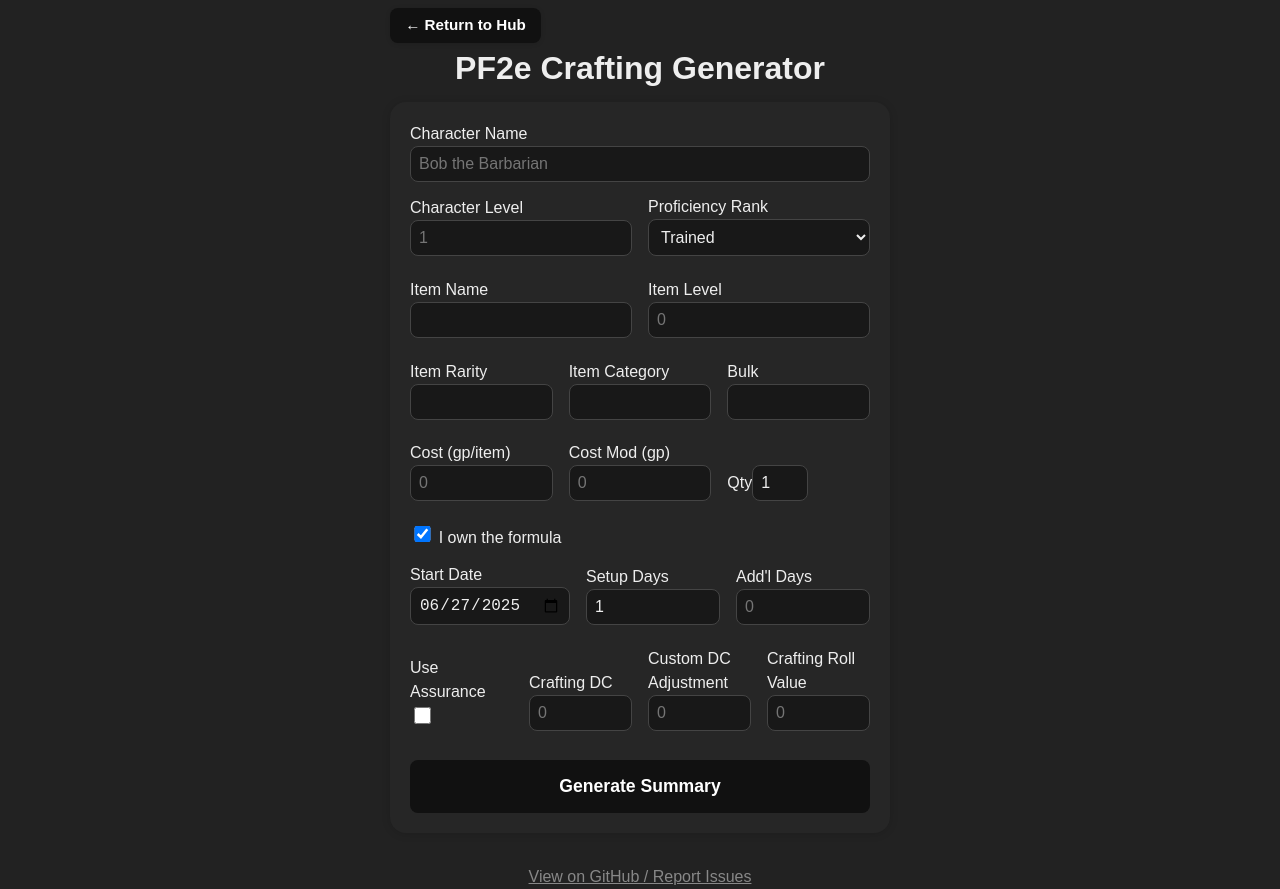
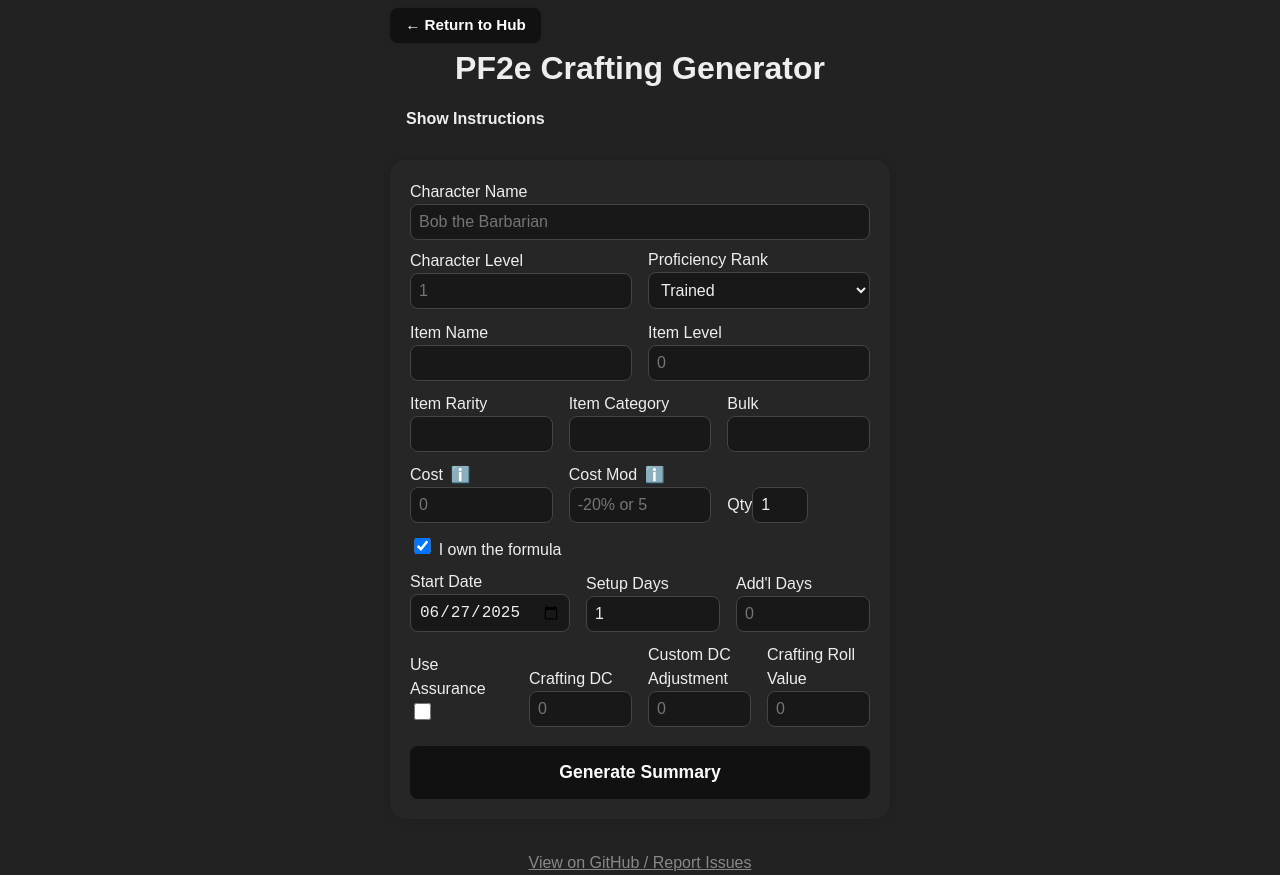
Before and after one commit to tuhs1985/pf2e-crafting, a React (Vite) app: page / in a window 1280 px wide. Built offline with nearby package versions, Linux system fonts and the light colour scheme.

Commit message:
Added features
Popover helper for popout text in spots
added % as an option for crafting modifier

```diff
--- a/src/App.css
+++ b/src/App.css
@@ -30,7 +30,7 @@ h1 {
 .form-row {
   display: flex;
   gap: 1rem;
-  margin-bottom: 0.5rem;
+  margin-bottom: 0.18rem;
   align-items: flex-end; /* Align inputs at the bottom of the row */
 }
 .form-row > label {
@@ -127,7 +127,7 @@ form.form-card {
   box-shadow: 0 1px 8px rgba(0,0,0,0.15);
   display: flex;
   flex-direction: column;
-  gap: .5rem;
+  gap: .18rem;
 }
 
 .form-card label {
--- a/src/App.tsx
+++ b/src/App.tsx
@@ -7,8 +7,10 @@ import {
   calculateCraftingDC,
   calculateEndDate,
   formatSummary,
+  applyCostModifier,
 } from "./utils/crafting";
 import items from "./data/items.db.json";
+import PopoverHelp from "./PopoverHelp";
 import "./App.css";
 
 // Add the possible rarities for autocomplete
@@ -98,6 +100,7 @@ export default function App() {
   const [craftingRoll, setCraftingRoll] = useState<string>("");
   const [output, setOutput] = useState("");
   const [copied, setCopied] = useState(false);
+  const [showInstructions, setShowInstructions] = useState(false);
 
   // Autocomplete state
   const [itemSuggestions, setItemSuggestions] = useState<ItemDbEntry[]>([]);
@@ -192,17 +195,16 @@ export default function App() {
     itemCategory.toLowerCase() === "ammo";
   const maxBatch = isBatchItem ? 24 : 1;
 
-  // Cost per item is itemCost + costModifier (never less than 0)
-  const costPer =
-    Math.max(
+  // Cost per item is itemCost plus costModifier (supports % or flat)
+  const costPer = Math.max(
     0,
-      Number(itemCost) + (costModifier === "" ? 0 : Number(costModifier))
+    applyCostModifier(Number(itemCost), costModifier)
   );
 
   // Auto-calculate DC if item fields change
   const autoDC =
     itemLevel !== "" && itemRarity !== ""
-      ? calculateCraftingDC(Number(itemLevel), itemRarity, dcAdjustment)
+      ? calculateCraftingDC(Number(itemLevel), itemRarity, Number(dcAdjustment) || 0)
       : "";
 
   // Setup days (auto, not user-editable)
@@ -222,7 +224,7 @@ export default function App() {
     proficiency,
     useAssurance,
     craftingDC: Number(craftingDC) || Number(autoDC),
-    dcAdjustment,
+    dcAdjustment: Number(dcAdjustment) || 0,
     craftingRoll: useAssurance
       ? 10 + getProficiencyBonus(Number(characterLevel), proficiency)
       : Number(craftingRoll),
@@ -242,16 +244,14 @@ export default function App() {
       proficiency,
       useAssurance,
       craftingDC: Number(craftingDC) || Number(autoDC),
-      dcAdjustment,
+      dcAdjustment: Number(dcAdjustment) || 0,
       craftingRoll: Number(craftingRoll),
       setupDays: 1,
-      additionalDays,
-      customItemCost: undefined, // Not used anymore
-      costModifier: costModifier === "" ? 0 : Number(costModifier),
+      additionalDays: Number(additionalDays) || 0,
+      costModifier: costModifier,
     }),
-    additionalDays,
-    customItemCost: undefined, // Not used anymore
-    costModifier: costModifier === "" ? 0 : Number(costModifier),
+    additionalDays: Number(additionalDays) || 0,
+    costModifier: costModifier,
   };
 
   // Calculate result and summary
@@ -290,7 +290,34 @@ export default function App() {
             &larr; Return to Hub
           </a>
         )}
+
         <h1>PF2e Crafting Generator</h1>
+        {/* Expandable Instructions */}
+        <div className="instructions-container" style={{marginBottom: "1em"}}>
+          <button
+            type="button"
+            className="instructions-toggle"
+            onClick={() => setShowInstructions((v) => !v)}
+            aria-expanded={showInstructions}
+            aria-controls="instructions-content"
+          >
+            {showInstructions ? "Hide Instructions" : "Show Instructions"}
+          </button>
+          {showInstructions && (
+            <div className="instructions-content" id="instructions-content" style={{marginTop: "1em"}}>
+              <h2>How to Use</h2>
+              <ol>
+                <li>Fill in all the details for your crafting project.</li>
+                <li>
+                  <strong>Cost Modifier:</strong> You can enter a flat value (e.g., <code>5</code>) to add/subtract GP per item, <br />
+                  or use a percent change (e.g., <code>-20%</code> for 20% off, <code>50%</code> for 50% markup, <code>0%</code> for no change).<br />
+                  <b>Negative percentages are discounts, positive percentages are surcharges.</b>
+                </li>
+                <li>Click "Generate Summary" to see the results and copy them to your clipboard.</li>
+              </ol>
+            </div>
+          )}
+        </div>
         <form
           className="form-card"
           onSubmit={e => {
@@ -440,7 +467,11 @@ export default function App() {
           {/* Item Cost (per item), Cost Modifier, Qty */}
           <div className="form-row">
             <label>
-              Cost (gp/item)
+              Cost {" "}
+			  <PopoverHelp>
+				Use the base gold cost per item.<br />
+				<br /><em>Tap or click outside to close.</em>
+			  </PopoverHelp>
               <input
                 type="number"
                 min={0}
@@ -451,13 +482,16 @@ export default function App() {
               />
             </label>
 			<label>
-              Cost Mod (gp)
+			  Cost Mod{" "}
+			  <PopoverHelp>
+				Use a flat value (e.g. 5) to add/subtract gold per item, or a percentage (e.g. -20% for a 20% discount, 50% for a 50% markup, 0% for no change).<br />
+				<br /><em>Tap or click outside to close.</em>
+			  </PopoverHelp>
               <input
-                type="number"
-                step={0.01}
+                type="text"
                 value={costModifier}
                 onChange={e => setCostModifier(e.target.value)}
-                placeholder="0"
+                placeholder="-20% or 5"
               />
             </label>
             <label>
--- /dev/null
+++ b/src/PopoverHelp.css
@@ -0,0 +1,56 @@
+.popover-help-popover {
+  background: #222;
+  color: #fff;
+  position: absolute;
+  left: 110%;
+  top: 50%;
+  transform: translateY(-50%);
+  z-index: 100;
+  padding: 0.75em 1em;
+  border-radius: 8px;
+  box-shadow: 0 2px 8px rgba(0,0,0,0.3);
+  min-width: 200px;
+  max-width: 300px;
+  font-size: 0.95em;
+  white-space: normal;
+}
+
+@media (max-width: 530px) {
+  .popover-help-popover {
+    left: 0 !important;
+    top: 120% !important;
+    transform: none !important;
+    min-width: 150px !important;
+	width: 45vw !important;
+    max-width: 95vw !important;
+	white-space: normal !important;
+	box-sizing: border-box !important;
+    font-size: .85em;
+  }
+}
+@media (max-width: 450px) {
+  .popover-help-popover {
+    left: 0 !important;
+    top: 120% !important;
+    transform: none !important;
+    min-width: 150px !important;
+	width: 41vw !important;
+    max-width: 95vw !important;
+	white-space: normal !important;
+	box-sizing: border-box !important;
+    font-size: .85em;
+  }
+}
+@media (max-width: 382px) {
+  .popover-help-popover {
+    left: 0 !important;
+    top: 120% !important;
+    transform: none !important;
+    min-width: 200px !important;
+	width: 58vw !important;
+    max-width: 95vw !important;
+	white-space: normal !important;
+	box-sizing: border-box !important;
+    font-size: .85em;
+  }
+}
--- /dev/null
+++ b/src/PopoverHelp.tsx
@@ -0,0 +1,48 @@
+import React, { useState, useRef, useEffect } from "react";
+import "./PopoverHelp.css"; // Add the CSS below
+
+type PopoverHelpProps = {
+  icon?: React.ReactNode;
+  children: React.ReactNode;
+};
+
+export default function PopoverHelp({ icon = "ℹ️", children }: PopoverHelpProps) {
+  const [open, setOpen] = useState(false);
+  const ref = useRef<HTMLSpanElement>(null);
+
+  useEffect(() => {
+    function handleClick(e: MouseEvent) {
+      if (ref.current && !ref.current.contains(e.target as Node)) setOpen(false);
+    }
+    if (open) document.addEventListener("mousedown", handleClick);
+    return () => document.removeEventListener("mousedown", handleClick);
+  }, [open]);
+
+  return (
+    <span ref={ref} style={{ position: "relative", display: "inline-block" }}>
+      <span
+        style={{
+          cursor: "pointer",
+          marginLeft: "0.2em",
+          fontSize: "1em",
+          userSelect: "none",
+        }}
+        tabIndex={0}
+        aria-label="Show help"
+        onClick={() => setOpen((v) => !v)}
+        onKeyDown={e => {
+          if (e.key === "Enter" || e.key === " ") setOpen(v => !v);
+          if (e.key === "Escape") setOpen(false);
+        }}
+        role="button"
+      >
+        {icon}
+      </span>
+      {open && (
+        <div className="popover-help-popover">
+          {children}
+        </div>
+      )}
+    </span>
+  );
+}
--- a/src/utils/crafting.ts
+++ b/src/utils/crafting.ts
@@ -23,7 +23,7 @@ export interface CraftingInput {
   craftingRoll: number;
   setupDays: number;
   additionalDays: number;
-  costModifier?: number;
+  costModifier?: string; // Now string, not number
 }
 
 // ---- Formula Cost Table ----
@@ -226,16 +226,32 @@ export function calculateEndDate(startDate: string, setupDays: number, additiona
   return `${start.getFullYear()}-${String(start.getMonth() + 1).padStart(2, "0")}-${String(start.getDate()).padStart(2, "0")}`;
 }
 
+// New: Cost modifier logic supporting -xxx% to xxx% or flat value
+export function applyCostModifier(itemCost: number, costModifierInput: string | undefined): number {
+  if (!costModifierInput || costModifierInput.trim() === "") return itemCost;
+  const percentMatch = costModifierInput.trim().match(/^(-?\d+(\.\d+)?)\s*%$/);
+  if (percentMatch) {
+    const percent = parseFloat(percentMatch[1]);
+    // -20% means 20% discount, +50% means 50% markup, 0% means no change
+    return itemCost * (1 + percent / 100);
+  }
+  // Otherwise treat as flat modifier (additive)
+  const flat = parseFloat(costModifierInput);
+  if (!isNaN(flat)) return itemCost + flat;
+  return itemCost;
+}
+
+// Format the crafting summary with percent-aware cost modifier
 export function formatSummary(
   input: CraftingInput,
   resultType: string,
   endDate: string
 ): string {
   const activity = `Craft ${input.quantity} x ${input.itemName}`;
-  // Use itemCost + costModifier, min 0 per item
+  // Use itemCost with percent/flat costModifier, min 0 per item
   const costPer = Math.max(
     0,
-    (input.itemCost ?? 0) + (input.costModifier ?? 0)
+    applyCostModifier(input.itemCost ?? 0, input.costModifier)
   );
   const baseCost = costPer * input.quantity;
 
```
Also changed, not shown: icon-1024.png. Lines whose indentation alone changed are shown as unchanged.
